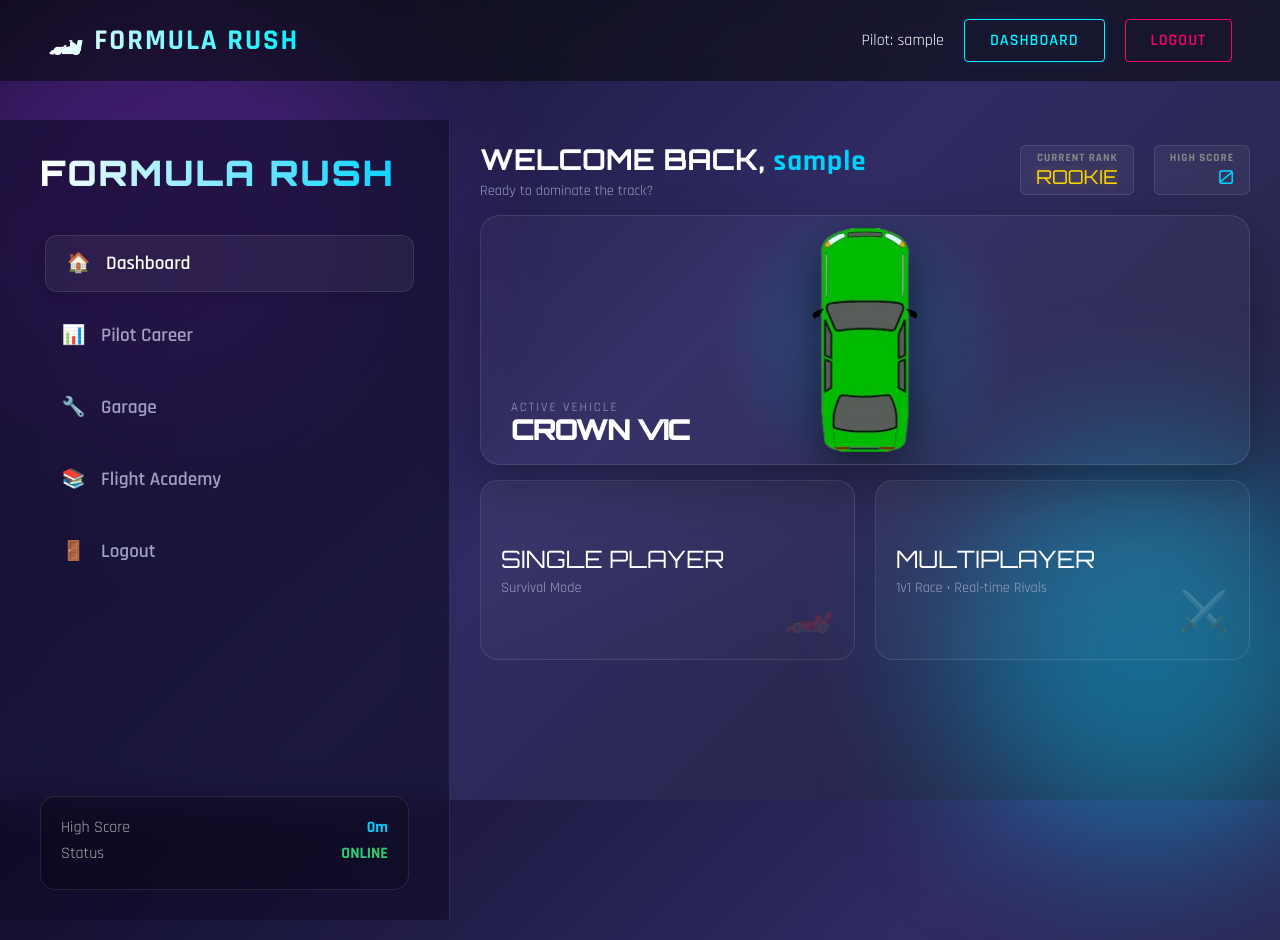
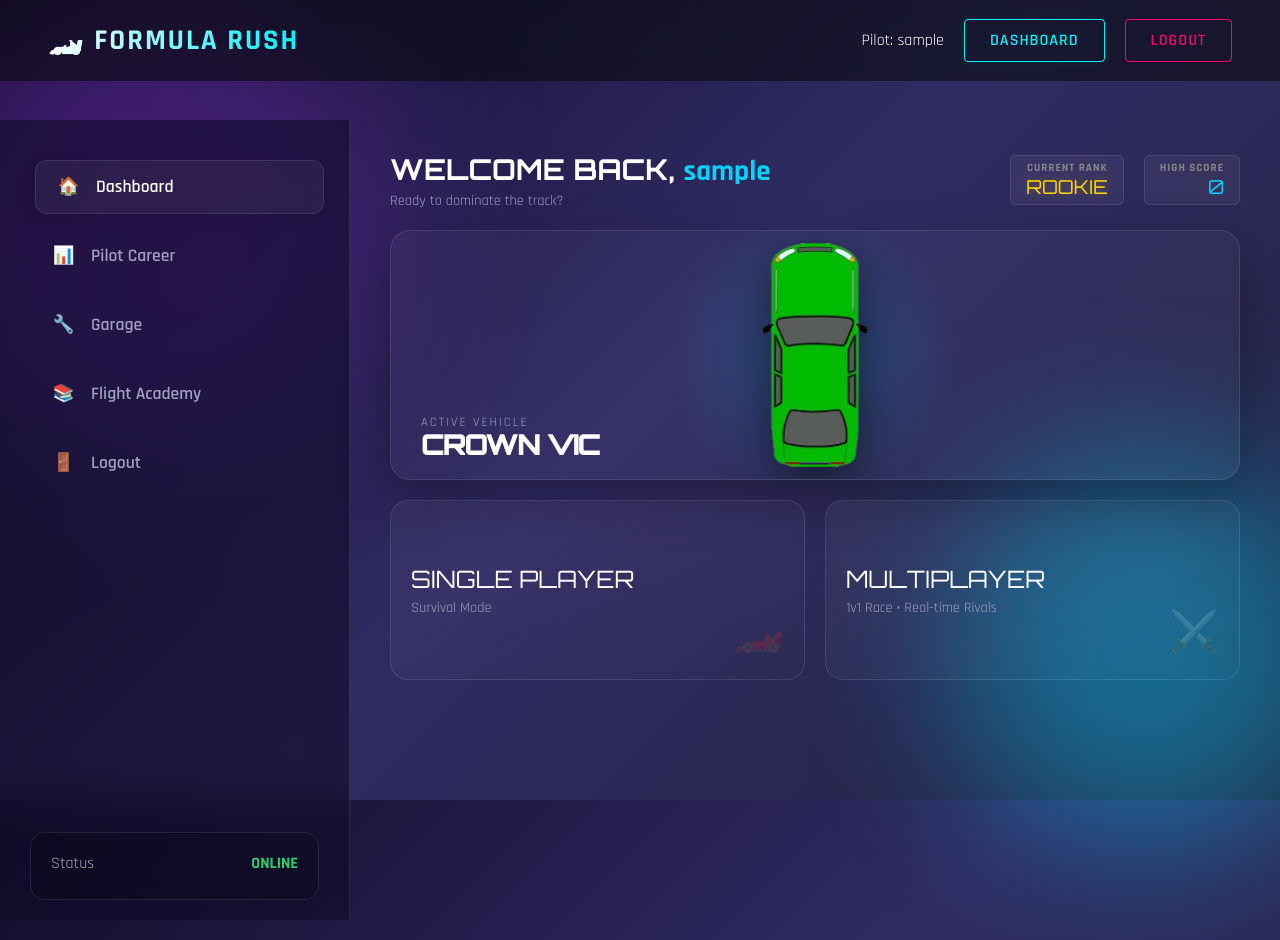
Before and after one commit to VISHNUAJI2002/FormulaRush, a Flask app: page /dashboard in a window 1280 px wide; the page is wider, and only the part inside the window is pictured. Run offline with Flask 3, Linux system fonts and the light colour scheme; the visitor is signed in with stand-in values (Sample User, id 1); data that the repository does not hold is empty.

Commit message:
style(dashboard): upgrade UI with premium visuals, hover effects, and layout fixes
Changes:
- UI (Modal): Replaced standard Multiplayer config with a premium 'Race Configuration' neon modal (logic preserved).
- UI (Animations): Added 'glancing' shine effects to Active Car and Game Mode buttons on hover.
- Layout: Removed redundant 'Formula Rush' branding.

```diff
--- a/templates/dashboard.html
+++ b/templates/dashboard.html
@@ -10,32 +10,25 @@
         --glass-border: rgba(255, 255, 255, 0.1);
         --primary-accent: #00d2ff;
         --secondary-accent: #7b2cbf;
+        --neon-red: #ff4b2b;
         --text-main: #ffffff;
         --text-muted: #a0a0c0;
     }
 
     body {
-        margin: 0;
-        height: 100vh;
-        overflow: hidden; /* Force no scroll on body */
+        margin: 0; height: 100vh; overflow: hidden;
         background: #0f0c29;
         background: linear-gradient(135deg, #0f0c29 0%, #302b63 50%, #24243e 100%);
-        font-family: 'Rajdhani', sans-serif;
-        color: var(--text-main);
+        font-family: 'Rajdhani', sans-serif; color: var(--text-main);
     }
 
     /* BACKGROUND ANIMATION */
     .bg-orb {
-        position: absolute;
-        border-radius: 50%;
-        filter: blur(80px);
-        z-index: 0;
-        opacity: 0.4;
-        animation: floatOrb 10s infinite ease-in-out;
+        position: absolute; border-radius: 50%; filter: blur(80px);
+        z-index: 0; opacity: 0.4; animation: floatOrb 10s infinite ease-in-out;
     }
     .orb-1 { width: 500px; height: 500px; background: #7b2cbf; top: -10%; left: -10%; }
     .orb-2 { width: 400px; height: 400px; background: #00d2ff; bottom: -5%; right: -5%; animation-delay: -5s; }
-
     @keyframes floatOrb {
         0%, 100% { transform: translate(0, 0); }
         50% { transform: translate(30px, 50px); }
@@ -43,148 +36,33 @@
 
     /* --- 2. LAYOUT GRID --- */
     .app-grid {
-        display: grid;
-        /* CHANGED: Significantly wider sidebar (450px) */
-        grid-template-columns: 450px 1fr;
-        height: 100vh;
-        width: 100vw;
-        position: relative;
-        z-index: 1;
+        display: grid; grid-template-columns: 350px 1fr;
+        height: 100vh; width: 100vw; position: relative; z-index: 1;
     }
 
     /* --- 3. SIDEBAR --- */
     .sidebar {
-        background: rgba(15, 12, 41, 0.6);
-        backdrop-filter: blur(20px);
+        background: rgba(15, 12, 41, 0.6); backdrop-filter: blur(20px);
         border-right: 1px solid var(--glass-border);
-        padding: 30px 40px; /* Wider padding for wider look */
-        display: flex;
-        flex-direction: column;
-        justify-content: space-between;
+        /* FIX: Gap removed */
+        padding: 20px 30px;
+        display: flex; flex-direction: column; justify-content: space-between;
     }
 
-    .brand-logo {
-        font-family: 'Orbitron', sans-serif;
-        font-size: 2.2rem;
-        font-weight: 900;
-        letter-spacing: 2px;
-        background: linear-gradient(90deg, #fff, #00d2ff);
-        -webkit-background-clip: text;
-        -webkit-text-fill-color: transparent;
-        margin-bottom: 40px;
-    }
-
-    .nav-menu { display: flex; flex-direction: column; gap: 15px; }
+    .nav-menu { display: flex; flex-direction: column; gap: 15px; margin-top: 20px; }
 
     .nav-item {
         display: flex; align-items: center; padding: 15px 20px; border-radius: 12px;
-        color: var(--text-muted); text-decoration: none; font-size: 1.2rem; /* Slightly larger text */
+        color: var(--text-muted); text-decoration: none; font-size: 1.1rem;
         font-weight: 600; transition: all 0.3s ease; border: 1px solid transparent; cursor: pointer;
     }
-
     .nav-item:hover, .nav-item.active {
         background: var(--glass-bg); color: #fff; border-color: var(--glass-border);
         box-shadow: 0 4px 15px rgba(0, 0, 0, 0.1); transform: translateX(5px);
     }
-
     .nav-icon { margin-right: 15px; width: 25px; text-align: center; }
 
-    /* --- 4. MAIN CONTENT AREA (COMPACT MODE) --- */
-    .main-stage {
-        /* CHANGED: Reduced padding to save space */
-        padding: 20px 30px;
-        display: grid;
-        grid-template-rows: auto auto 1fr; /* Header, Hero, Modes fills rest */
-        gap: 15px; /* Reduced gap from 20px */
-        height: 100vh;
-        box-sizing: border-box;
-    }
-
-    .header-bar {
-        display: flex;
-        justify-content: space-between;
-        align-items: center;
-        /* Ensure header doesn't take too much height */
-        height: 60px;
-    }
-    .user-welcome h2 { margin: 0; font-family: 'Orbitron'; font-size: 1.8rem; }
-    .user-welcome span { color: var(--primary-accent); letter-spacing: 1px; }
-    .rank-badge {
-        background: var(--glass-bg); padding: 6px 14px; border-radius: 20px;
-        font-size: 0.8rem; border: 1px solid var(--glass-border); color: #ffd700;
-    }
-
-    /* HERO CARD (COMPACT) */
-    .hero-card {
-        background: rgba(255,255,255,0.03);
-        border: 1px solid var(--glass-border);
-        border-radius: 20px;
-        position: relative;
-        display: flex;
-        align-items: center;
-        justify-content: center;
-        overflow: hidden;
-        /* CHANGED: Much shorter to fit screen */
-        height: 250px;
-        box-shadow: 0 20px 50px rgba(0,0,0,0.3);
-    }
-
-    .hero-glow {
-        position: absolute;
-        width: 300px; height: 300px; /* Smaller glow */
-        background: radial-gradient(circle, rgba(0, 210, 255, 0.2) 0%, transparent 70%);
-        border-radius: 50%;
-        top: 50%; left: 50%; transform: translate(-50%, -50%);
-    }
-
-    .hero-car-img {
-        position: relative; z-index: 2;
-        max-width: 50%; max-height: 90%; /* Adjusted for new box size */
-        filter: drop-shadow(0 15px 25px rgba(0,0,0,0.6));
-        transition: transform 0.4s ease;
-    }
-    .hero-card:hover .hero-car-img { transform: scale(1.05) rotate(-2deg); }
-
-    .hero-details { position: absolute; bottom: 20px; left: 30px; z-index: 3; }
-    .hero-label { color: var(--text-muted); font-size: 0.8rem; letter-spacing: 2px; }
-    .hero-title { font-size: 1.8rem; font-family: 'Orbitron'; margin: 0; }
-
-    /* GAME MODES (COMPACT) */
-    .modes-row {
-        display: grid;
-        grid-template-columns: 1fr 1fr;
-        gap: 20px;
-        /* CHANGED: Reduced height to ensure fit */
-        height: 180px;
-        margin-bottom: 0; /* Remove extra margin */
-    }
-
-    .game-card {
-        background: linear-gradient(160deg, rgba(255,255,255,0.05) 0%, rgba(255,255,255,0.01) 100%);
-        border: 1px solid var(--glass-border);
-        border-radius: 18px;
-        /* CHANGED: Less padding */
-        padding: 20px;
-        display: flex; flex-direction: column; justify-content: center;
-        text-decoration: none; position: relative; overflow: hidden;
-        transition: all 0.3s cubic-bezier(0.25, 0.8, 0.25, 1);
-    }
-
-    .game-card::before {
-        content: ''; position: absolute; top: 0; left: 0; width: 100%; height: 100%;
-        background: linear-gradient(90deg, transparent, rgba(255,255,255,0.1), transparent);
-        transform: translateX(-100%); transition: 0.5s;
-    }
-    .game-card:hover::before { transform: translateX(100%); }
-    .game-card:hover { transform: translateY(-3px); border-color: var(--primary-accent); }
-    .game-card.multi:hover { border-color: var(--secondary-accent); }
-
-    /* CHANGED: Smaller fonts for compact cards */
-    .card-title { font-family: 'Orbitron'; font-size: 1.5rem; margin-bottom: 5px; color: #fff; }
-    .card-sub { color: var(--text-muted); font-size: 0.9rem; }
-    .card-icon { position: absolute; right: 20px; bottom: 20px; font-size: 2.5rem; opacity: 0.2; }
-
-    /* STATS WIDGET */
+    /* STATS WIDGET (Bottom Left) */
     .stats-widget {
         background: rgba(0,0,0,0.2); padding: 20px; border-radius: 15px;
         margin-top: auto; border: 1px solid var(--glass-border);
@@ -192,22 +70,147 @@
     .stat-row { display: flex; justify-content: space-between; margin-bottom: 5px; }
     .stat-val { font-weight: 700; color: #fff; }
 
-    /* --- MODALS --- */
-    .garage-modal-overlay {
+    /* --- 4. MAIN CONTENT AREA --- */
+    .main-stage {
+        padding: 30px 40px; display: grid;
+        grid-template-rows: auto auto 1fr; gap: 20px;
+        height: 100vh; box-sizing: border-box;
+    }
+
+    /* HEADER */
+    .header-bar { display: flex; justify-content: space-between; align-items: center; height: 60px; }
+    .user-welcome h2 { margin: 0; font-family: 'Orbitron'; font-size: 1.8rem; }
+
+    .header-right { display: flex; gap: 20px; align-items: center; }
+    .mini-stat { text-align: right; background: rgba(255,255,255,0.05); padding: 5px 15px; border-radius: 6px; border: 1px solid rgba(255,255,255,0.1); }
+    .mini-label { font-size: 0.7rem; color: #888; letter-spacing: 1px; font-weight: bold; }
+    .mini-val { font-family: 'Orbitron'; font-size: 1.2rem; color: #00d2ff; }
+    .mini-val.gold { color: #ffd700; text-shadow: 0 0 10px rgba(255, 215, 0, 0.3); }
+
+    /* --- SHARED "GLANCING" SHINE EFFECT --- */
+    /* Applied to both Hero Card and Game Cards */
+    .hero-card::after, .game-card::after {
+        content: ''; position: absolute; top: 0; left: -100%; width: 50%; height: 100%;
+        background: linear-gradient(90deg, transparent, rgba(255,255,255,0.1), transparent);
+        transform: skewX(-25deg); transition: 0s; pointer-events: none;
+    }
+    .hero-card:hover::after, .game-card:hover::after {
+        animation: shine 0.75s;
+    }
+    @keyframes shine { 100% { left: 150%; } }
+
+
+    /* HERO CARD */
+    .hero-card {
+        background: rgba(255,255,255,0.03); border: 1px solid var(--glass-border);
+        border-radius: 20px; position: relative; display: flex;
+        align-items: center; justify-content: center; overflow: hidden;
+        height: 250px; box-shadow: 0 20px 50px rgba(0,0,0,0.3);
+        transition: transform 0.3s, box-shadow 0.3s, border-color 0.3s;
+    }
+    .hero-card:hover {
+        transform: translateY(-5px);
+        box-shadow: 0 10px 30px rgba(0, 210, 255, 0.2);
+        border-color: var(--primary-accent);
+    }
+
+    .hero-glow {
+        position: absolute; width: 300px; height: 300px;
+        background: radial-gradient(circle, rgba(0, 210, 255, 0.2) 0%, transparent 70%);
+        border-radius: 50%; top: 50%; left: 50%; transform: translate(-50%, -50%);
+    }
+    .hero-car-img {
+        position: relative; z-index: 2; max-width: 50%; max-height: 90%;
+        filter: drop-shadow(0 15px 25px rgba(0,0,0,0.6)); transition: transform 0.4s ease;
+    }
+    .hero-card:hover .hero-car-img { transform: scale(1.05) rotate(-2deg); }
+    .hero-details { position: absolute; bottom: 20px; left: 30px; z-index: 3; }
+    .hero-label { color: var(--text-muted); font-size: 0.8rem; letter-spacing: 2px; }
+    .hero-title { font-size: 1.8rem; font-family: 'Orbitron'; margin: 0; }
+
+    /* MODES ROW */
+    .modes-row { display: grid; grid-template-columns: 1fr 1fr; gap: 20px; height: 180px; }
+
+    .game-card {
+        background: linear-gradient(160deg, rgba(255,255,255,0.05) 0%, rgba(255,255,255,0.01) 100%);
+        border: 1px solid var(--glass-border); border-radius: 18px; padding: 20px;
+        display: flex; flex-direction: column; justify-content: center;
+        text-decoration: none; position: relative; overflow: hidden;
+        transition: all 0.3s cubic-bezier(0.25, 0.8, 0.25, 1);
+    }
+    .game-card:hover { transform: translateY(-3px); border-color: var(--primary-accent); }
+    .game-card.multi:hover { border-color: var(--secondary-accent); }
+
+    .card-title { font-family: 'Orbitron'; font-size: 1.5rem; margin-bottom: 5px; color: #fff; }
+    .card-sub { color: var(--text-muted); font-size: 0.9rem; }
+    .card-icon { position: absolute; right: 20px; bottom: 20px; font-size: 2.5rem; opacity: 0.2; }
+
+
+    /* --- PREMIUM MODAL STYLES --- */
+    .modal-overlay {
         display: none; position: fixed; top: 0; left: 0; width: 100%; height: 100%;
-        background: rgba(15, 12, 41, 0.95); backdrop-filter: blur(15px); z-index: 9999;
+        background: rgba(0, 0, 0, 0.85); backdrop-filter: blur(8px); z-index: 1000;
         justify-content: center; align-items: center;
     }
-    .garage-modal-overlay.active { display: flex; }
+    .modal-overlay.active { display: flex; }
 
+    .modal-box {
+        background: rgba(10, 15, 20, 0.95);
+        border: 1px solid var(--secondary-accent); /* Purple for Config */
+        width: 500px; padding: 40px; border-radius: 15px; text-align: center;
+        box-shadow: 0 0 50px rgba(123, 44, 191, 0.2);
+        animation: modalPop 0.3s ease-out; position: relative;
+    }
+    @keyframes modalPop { 0% { transform: scale(0.8); opacity: 0; } 100% { transform: scale(1); opacity: 1; } }
+
+    .modal-title { font-family: 'Orbitron'; font-size: 1.8rem; color: var(--secondary-accent); margin-bottom: 20px; letter-spacing: 2px; }
+
+    /* TECH BUTTONS FOR TIME SELECTION */
+    .tech-btn-row { display: flex; gap: 10px; justify-content: center; margin-bottom: 25px; }
+    .btn-tech-opt {
+        background: transparent; border: 1px solid #555; color: #888;
+        padding: 10px 20px; border-radius: 6px; cursor: pointer;
+        font-family: 'Orbitron'; transition: 0.2s;
+    }
+    .btn-tech-opt:hover { border-color: #fff; color: #fff; }
+    .btn-tech-opt.active {
+        background: rgba(123, 44, 191, 0.2); border-color: var(--secondary-accent);
+        color: var(--secondary-accent); box-shadow: 0 0 15px rgba(123, 44, 191, 0.3);
+    }
+
+    /* CUSTOM INPUT */
+    .custom-input-wrapper { display: none; justify-content: center; align-items: baseline; margin-bottom: 25px; }
+    #custom-time {
+        background: transparent; border: none; border-bottom: 2px solid var(--secondary-accent);
+        color: white; font-size: 2rem; width: 100px; text-align: center; font-family: 'Orbitron';
+    }
+    #custom-time:focus { outline: none; border-color: #fff; }
+
+    /* ACTION BUTTONS */
+    .btn-modal-action {
+        width: 100%; padding: 15px; border-radius: 8px; border: none;
+        font-family: 'Orbitron'; font-size: 1.1rem; cursor: pointer;
+        text-transform: uppercase; letter-spacing: 1px; margin-top: 10px;
+        transition: 0.2s;
+    }
+    .btn-primary-action {
+        background: var(--secondary-accent); color: white;
+        box-shadow: 0 0 20px rgba(123, 44, 191, 0.3);
+    }
+    .btn-primary-action:hover { filter: brightness(1.2); transform: scale(1.02); }
+
+    .btn-cancel-action {
+        background: transparent; color: #666; font-size: 0.9rem; margin-top: 15px;
+    }
+    .btn-cancel-action:hover { color: #fff; }
+
+    /* GARAGE MODAL SPECIFICS */
     .garage-container {
         background: #1c1c2e; border: 1px solid var(--glass-border);
         border-radius: 20px; padding: 30px; width: 90%; max-width: 900px;
         text-align: center; color: white;
     }
-
     .garage-grid { display: flex; justify-content: center; gap: 20px; flex-wrap: wrap; margin: 25px 0; }
-
     .car-card {
         background: #252538; border: 1px solid #333; border-radius: 12px;
         width: 160px; height: 240px; padding: 10px;
@@ -242,17 +232,13 @@
 
     <nav class="sidebar">
         <div>
-            <div class="brand-logo">FORMULA RUSH</div>
-
             <div class="nav-menu">
                 <a class="nav-item active">
                     <span class="nav-icon">🏠</span> Dashboard
                 </a>
-
                 <a href="{{ url_for('career') }}" class="nav-item">
                     <span class="nav-icon">📊</span> Pilot Career
                 </a>
-
                 <div class="nav-item" id="btn-garage-sidebar">
                     <span class="nav-icon">🔧</span> Garage
                 </div>
@@ -267,10 +253,6 @@
 
         <div class="stats-widget">
             <div class="stat-row">
-                <span style="color: #aaa;">High Score</span>
-                <span class="stat-val" style="color: var(--primary-accent);">{{ score if score else 0 }}m</span>
-            </div>
-            <div class="stat-row">
                 <span style="color: #aaa;">Status</span>
                 <span class="stat-val" style="color: #2ecc71;">ONLINE</span>
             </div>
@@ -279,17 +261,7 @@
 
     <main class="main-stage">
 
-<style>
-    /* Add these mini-styles locally for the header stats */
-    .header-right { display: flex; gap: 20px; align-items: center; }
-    .mini-stat { text-align: right; background: rgba(255,255,255,0.05); padding: 5px 15px; border-radius: 6px; border: 1px solid rgba(255,255,255,0.1); }
-    .mini-label { font-size: 0.7rem; color: #888; letter-spacing: 1px; font-weight: bold; }
-    .mini-val { font-family: 'Orbitron'; font-size: 1.2rem; color: #00d2ff; }
-    .mini-val.gold { color: #ffd700; text-shadow: 0 0 10px rgba(255, 215, 0, 0.3); }
-</style>
-
-<div class="header-bar" style="display: flex; justify-content: space-between; align-items: center;">
-
+        <div class="header-bar">
             <div class="user-welcome">
                 <h2>WELCOME BACK, <span style="color:#00d2ff">{{ current_user.username }}</span></h2>
                 <div style="color: var(--text-muted); margin-top: 2px; font-size: 0.9rem;">Ready to dominate the track?</div>
@@ -325,7 +295,7 @@
                 <div class="card-icon">🏎️</div>
             </a>
 
-            <div id="btn-multiplayer" class="game-card multi" style="cursor: pointer;">
+            <div id="btn-multiplayer" class="game-card" style="cursor: pointer;">
                 <div class="card-title">MULTIPLAYER</div>
                 <div class="card-sub">1v1 Race • Real-time Rivals</div>
                 <div class="card-icon">⚔️</div>
@@ -438,8 +406,10 @@
     btnGarageSide.addEventListener('click', () => { initGarage(); modalGarage.classList.add('active'); });
     btnCloseGarage.addEventListener('click', () => { modalGarage.classList.remove('active'); });
 
+
+    // --- MULTIPLAYER CONFIG LOGIC (PREMIUM UI WRAPPER) ---
     const btnMulti = document.getElementById('btn-multiplayer');
-    const modalMulti = document.getElementById('multiplayer-modal');
+    const modalMulti = document.getElementById('multiplayerModal');
     const closeMulti = document.getElementById('close-multi');
     const btnStartMulti = document.getElementById('btn-initiate-multi');
     const customInput = document.getElementById('custom-time');
```
Also changed, not shown: other parts of templates/dashboard.html (+15 -32 lines). Lines whose indentation alone changed are shown as unchanged.
